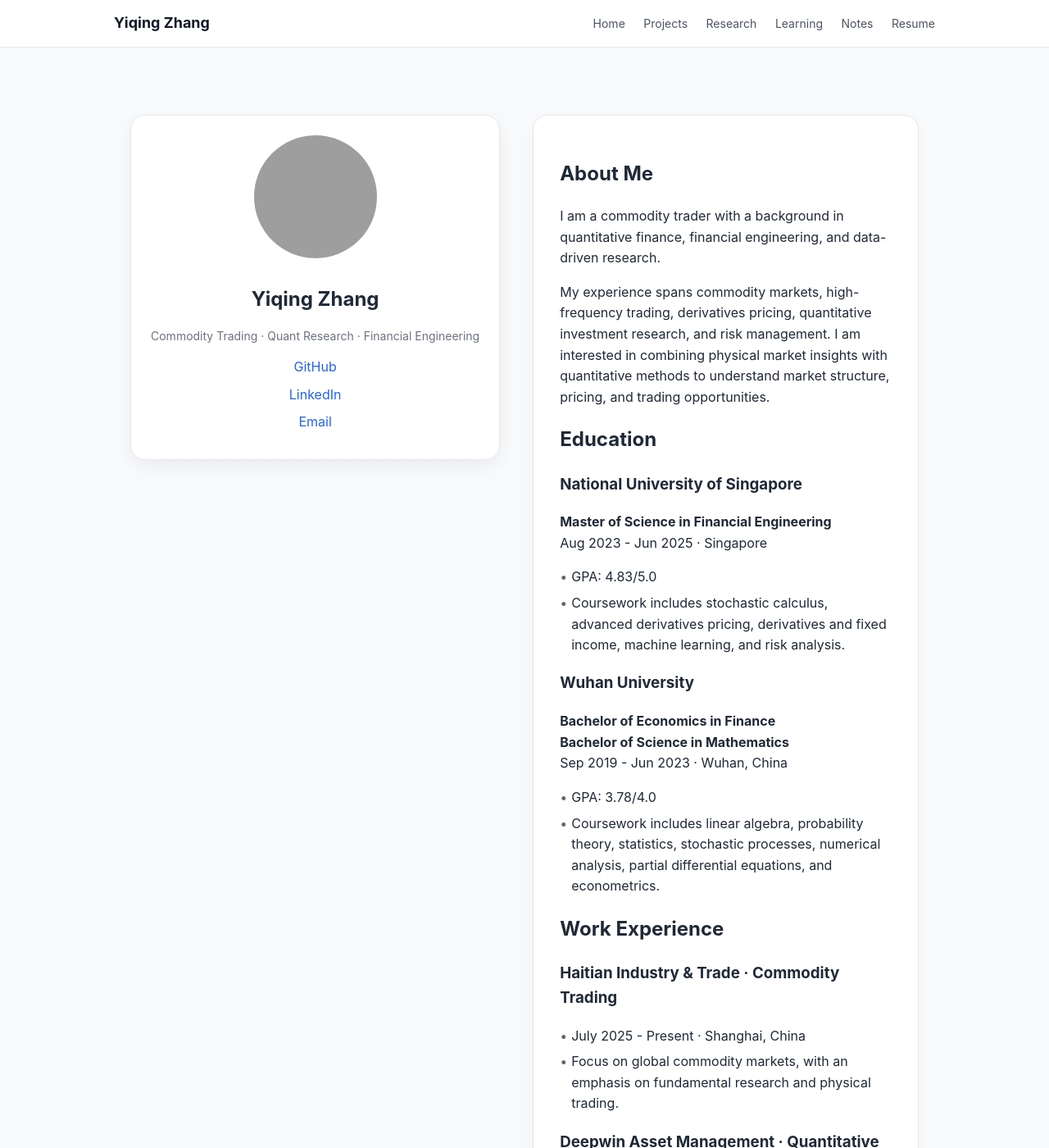
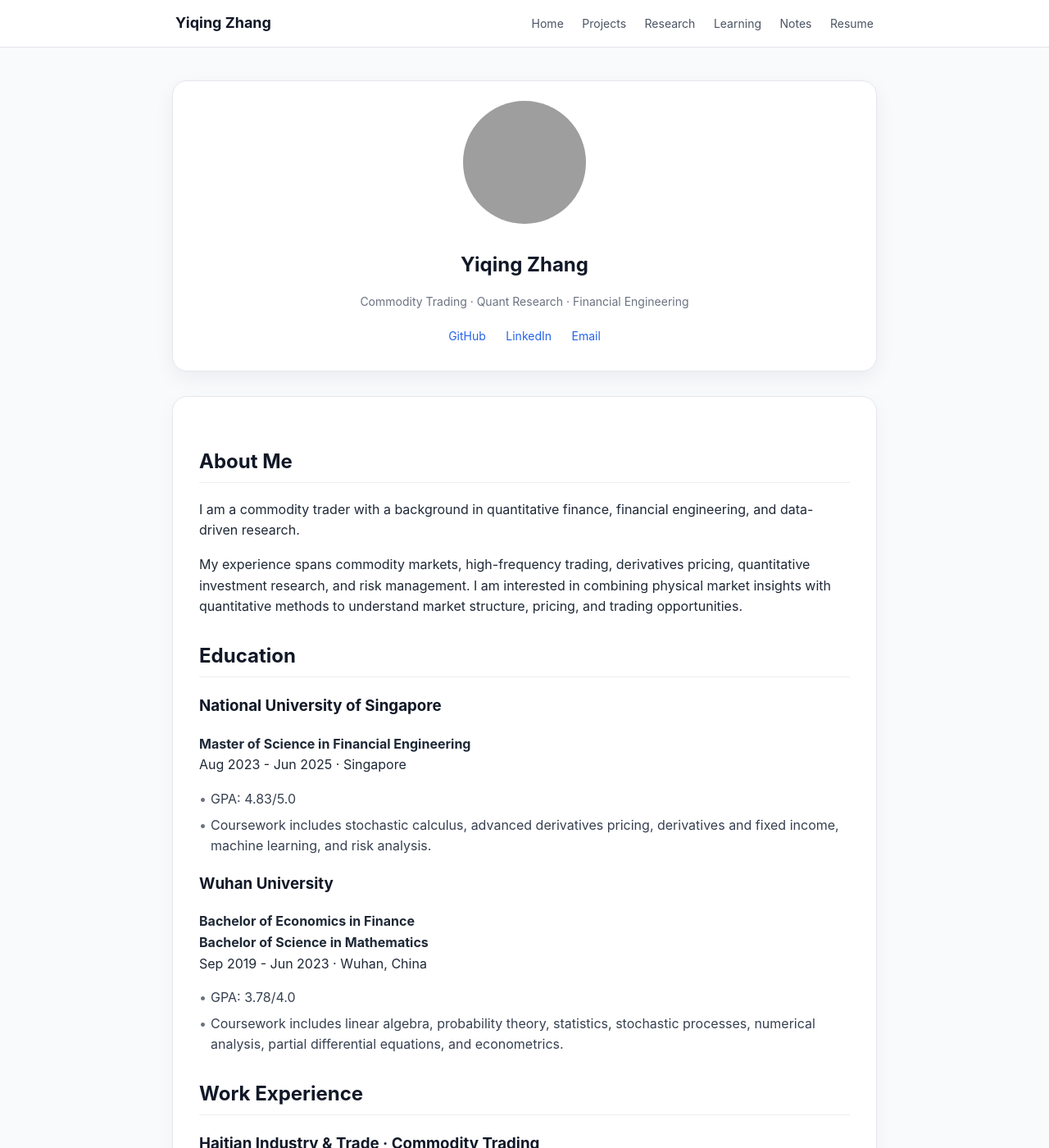
Before and after one commit to yiqing-cheung/yiqing-cheung.github.io, a Jekyll site: the page built from index.md, in a window 1280 px wide and 1400 px high. Shown: the whole window at 82% size. Built offline with Jekyll 4.4.1, drawn with Linux system fonts in a browser that asks for light colours; grey boxes are pictures that could not be loaded.

Commit message:
Update style.css

```diff
--- a/assets/css/style.css
+++ b/assets/css/style.css
@@ -1,3 +1,7 @@
+/* =========================
+   Base Reset
+========================= */
+
 * {
   box-sizing: border-box;
 }
@@ -10,6 +14,10 @@ body {
   line-height: 1.6;
 }
 
+/* =========================
+   Header
+========================= */
+
 .site-header {
   background: #ffffff;
   border-bottom: 1px solid #e5e7eb;
@@ -19,7 +27,7 @@ body {
 }
 
 .nav-container {
-  max-width: 1050px;
+  max-width: 900px;
   margin: 0 auto;
   padding: 14px 24px;
   display: flex;
@@ -45,19 +53,23 @@ body {
   color: #111827;
 }
 
-.page-container {
-  max-width: 1050px;
+/* =========================
+   Page Layout (IMPORTANT)
+   上下结构
+========================= */
+
+.hero {
+  display: flex;
+  flex-direction: column;   /* ⭐关键：上下布局 */
+  max-width: 900px;
   margin: 0 auto;
-  padding: 42px 24px;
+  gap: 30px;
+  padding: 40px 20px;
 }
 
-.hero {
-    display: flex;
-    max-width: 1200px;
-    margin: 0 auto;
-    gap: 40px;
-    padding: 40px 20px;
-}
+/* =========================
+   Profile Card
+========================= */
 
 .profile-card {
   background: #ffffff;
@@ -66,9 +78,6 @@ body {
   padding: 24px;
   text-align: center;
   box-shadow: 0 8px 24px rgba(15, 23, 42, 0.06);
-  position: sticky;
-  top: 40px;
-  align-self: flex-start;
 }
 
 .avatar {
@@ -90,11 +99,16 @@ body {
 }
 
 .profile-links a {
-  display: block;
-  margin: 8px 0;
+  display: inline-block;
+  margin: 6px 10px;
   color: #2563eb;
   text-decoration: none;
+  font-size: 14px;
 }
+
+/* =========================
+   Content Card
+========================= */
 
 .content-card {
   background: #ffffff;
@@ -102,9 +116,59 @@ body {
   border-radius: 18px;
   padding: 32px;
   box-shadow: 0 8px 24px rgba(15, 23, 42, 0.04);
-  flex: 1;
-  max-width: 800px;
 }
+
+/* =========================
+   Typography
+========================= */
+
+h1, h2, h3 {
+  color: #111827;
+}
+
+h2 {
+  margin-top: 28px;
+  border-bottom: 1px solid #eee;
+  padding-bottom: 6px;
+}
+
+h3 {
+  margin-top: 18px;
+}
+
+/* =========================
+   Bullet System
+========================= */
+
+p.bullet {
+  position: relative;
+  padding-left: 14px;
+  margin: 6px 0;
+  color: #374151;
+}
+
+p.bullet::before {
+  content: "•";
+  position: absolute;
+  left: 0;
+  color: #6b7280;
+}
+
+/* =========================
+   Links
+========================= */
+
+a {
+  color: #2563eb;
+}
+
+a:hover {
+  color: #1d4ed8;
+}
+
+/* =========================
+   Project Grid (备用)
+========================= */
 
 .project-grid {
   display: grid;
@@ -120,14 +184,9 @@ body {
   padding: 18px;
 }
 
-.project-card h3 {
-  margin-top: 0;
-}
-
-.project-card a {
-  color: #2563eb;
-  text-decoration: none;
-}
+/* =========================
+   Footer
+========================= */
 
 .site-footer {
   text-align: center;
@@ -136,30 +195,22 @@ body {
   padding: 32px;
 }
 
-p.bullet {
-    position: relative;
-    padding-left: 14px;
-    margin: 6px 0;
-}
-
-p.bullet::before {
-    content: "•";
-    position: absolute;
-    left: 0;
-    color: #666;
-}
+/* =========================
+   Mobile
+========================= */
 
 @media (max-width: 760px) {
-  .nav-container {
-    flex-direction: column;
-    gap: 10px;
+
+  .hero {
+    padding: 20px 16px;
   }
 
-  .nav-links a {
-    margin: 0 8px;
+  .content-card {
+    padding: 20px;
   }
 
-  .hero {
-    grid-template-columns: 1fr;
+  .profile-links a {
+    display: block;
+    margin: 6px 0;
   }
 }
```
